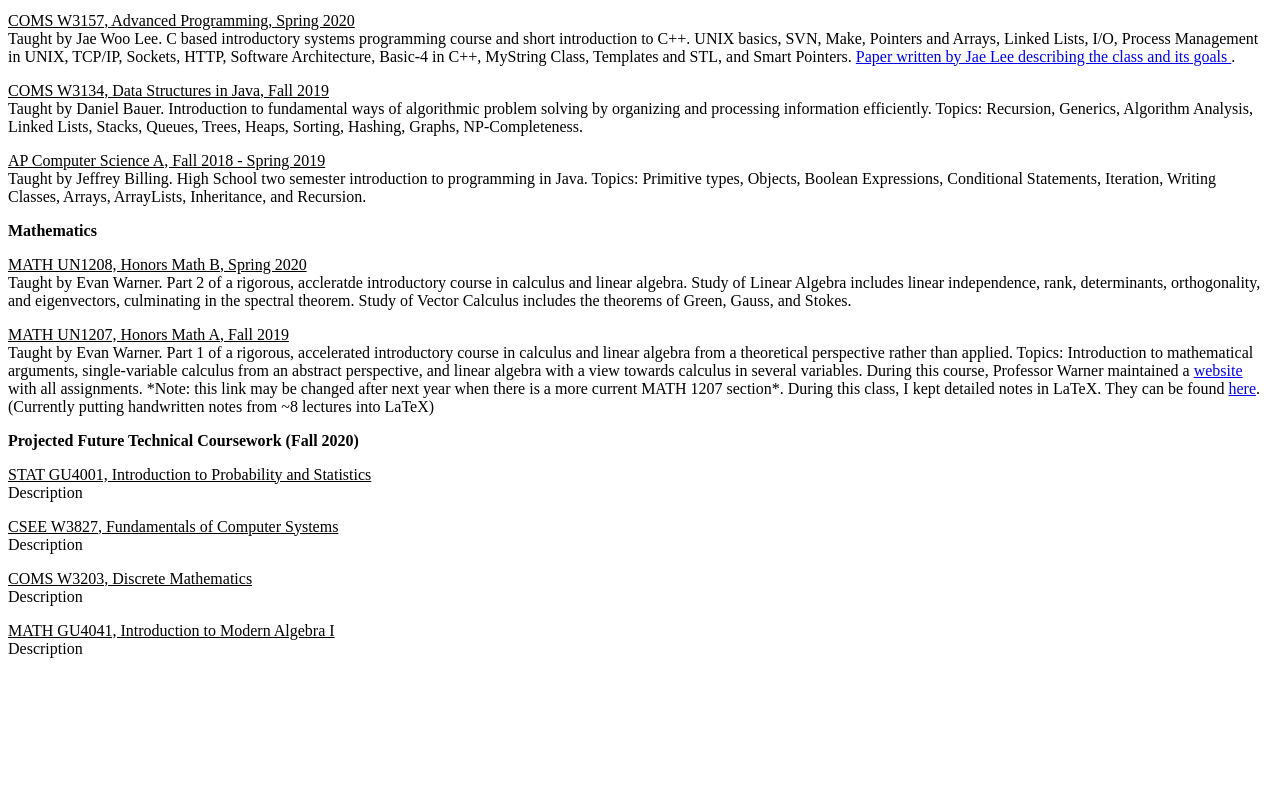
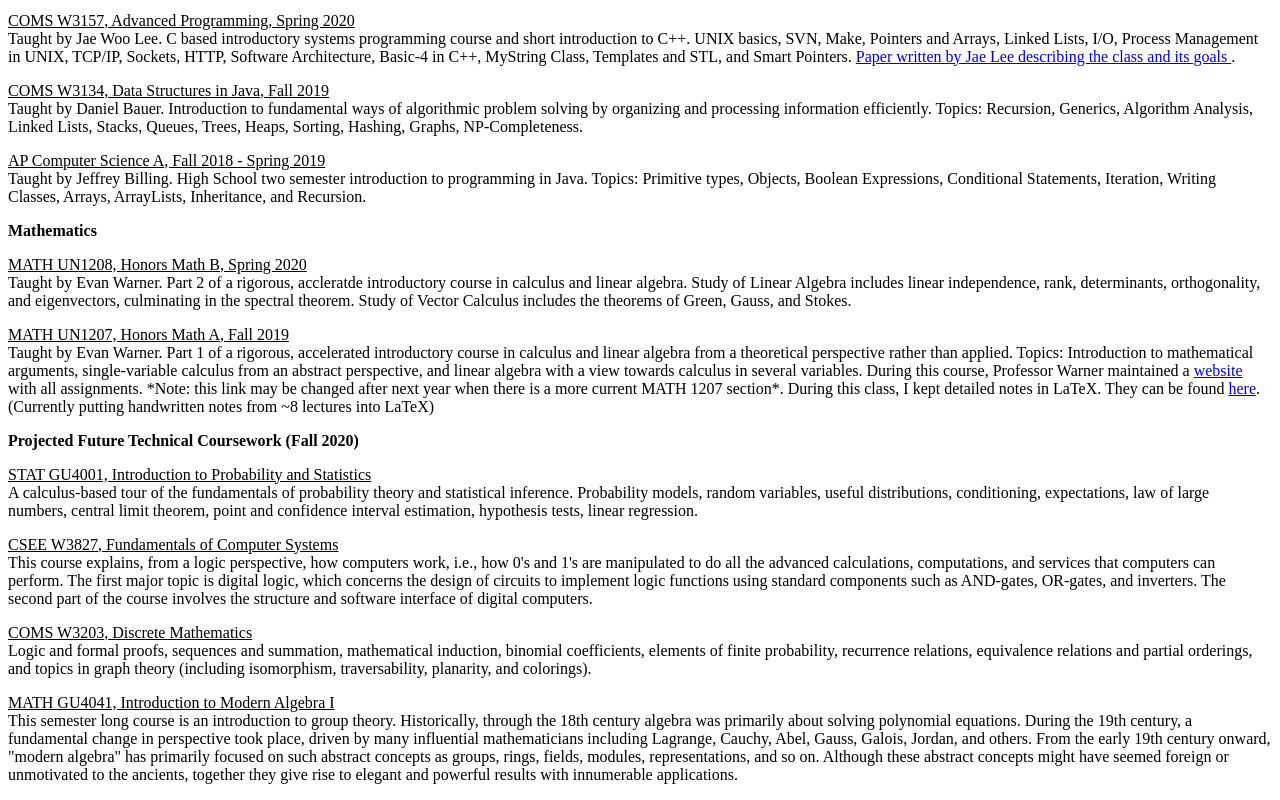
Before and after one commit to maturanamateo/maturanamateo.github.io, a plain HTML site: page index.html in a window 1280 px wide. Shown: the part 622-1422 px from the top of the page. Before the commit the page ends 1296 px from the top, so only its background shows below. Drawn offline with Linux system fonts and the light colour scheme.

Commit message:
Update index.html

```diff
--- a/index.html
+++ b/index.html
@@ -48,14 +48,15 @@ Taught by Evan Warner. Part 1 of a rigorous, accelerated introductory course in
 <p><strong>Projected Future Technical Coursework (Fall 2020)</strong></p>
   <p><u>STAT GU4001, Introduction to Probability and Statistics</u>
     <br>
-    Description </p>
+    A calculus-based tour of the fundamentals of probability theory and statistical inference. Probability models, random variables, useful distributions, conditioning, expectations, law of large numbers, central limit theorem, point and confidence interval estimation, hypothesis tests, linear regression. </p>
   <p><u>CSEE W3827, Fundamentals of Computer Systems</u>
     <br>
-    Description</p>
+    This course explains, from a logic perspective, how computers work, i.e., how 0's and 1's are manipulated to do all the advanced calculations, computations, and services that computers can perform. The first major topic is digital logic, which concerns the design of circuits to implement logic functions using standard components such as AND-gates, OR-gates, and inverters.
+  The second part of the course involves the structure and software interface of digital computers.</p>
   <p><u>COMS W3203, Discrete Mathematics</u>
     <br>
-    Description</p>
+    Logic and formal proofs, sequences and summation, mathematical induction, binomial coefficients, elements of finite probability, recurrence relations, equivalence relations and partial orderings, and topics in graph theory (including isomorphism, traversability, planarity, and colorings).</p>
   <p><u>MATH GU4041, Introduction to Modern Algebra I</u>
     <br>
-    Description</p>
+    This semester long course is an introduction to group theory. Historically, through the 18th century algebra was primarily about solving polynomial equations. During the 19th century, a fundamental change in perspective took place, driven by many influential mathematicians including Lagrange, Cauchy, Abel, Gauss, Galois, Jordan, and others. From the early 19th century onward, "modern algebra" has primarily focused on such abstract concepts as groups, rings, fields, modules, representations, and so on. Although these abstract concepts might have seemed foreign or unmotivated to the ancients, together they give rise to elegant and powerful results with innumerable applications.</p>
 </html>
```
